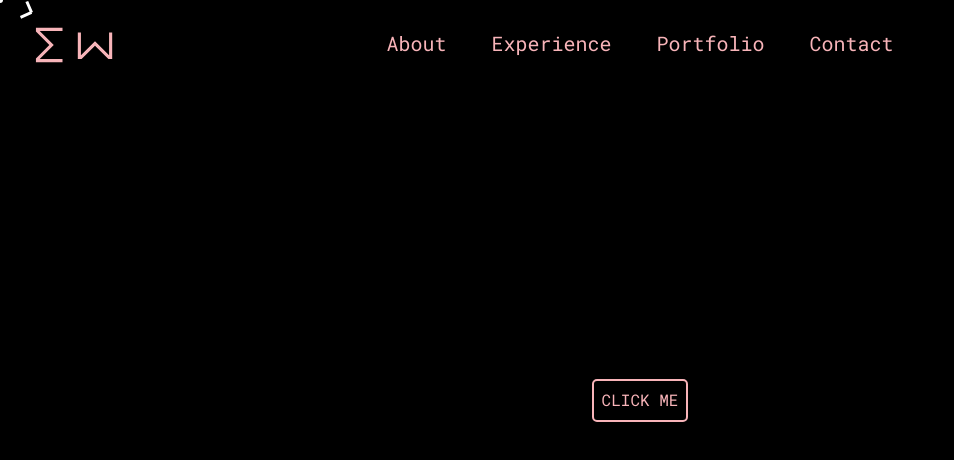
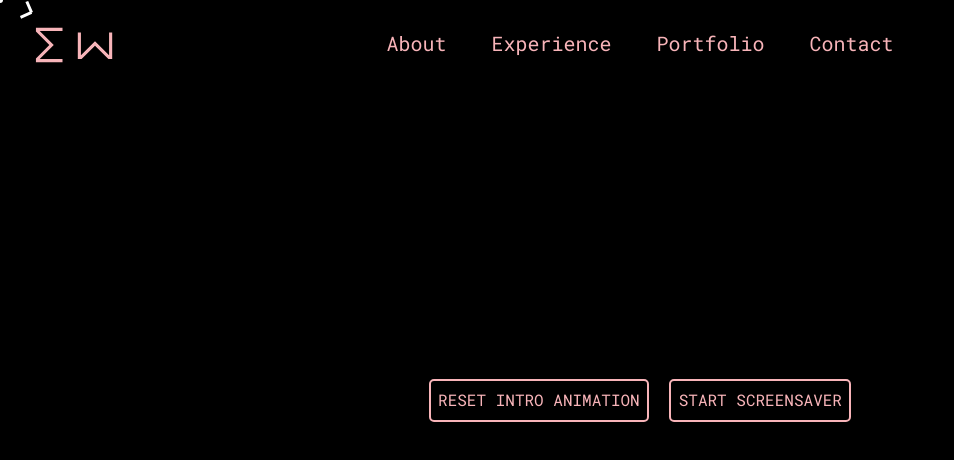
Before and after one commit to ewohlken2/viberational, a Next.js app: page /kris in a window 1280 px wide. Shown: the top 460 px of the page, without its empty margins (0-954 px from the left). Built offline with nearby package versions, Linux system fonts and the light colour scheme.

Commit message:
polished up, set up for screensaver

```diff
--- a/src/app/kris/cursor-canvas.tsx
+++ b/src/app/kris/cursorCanvas.tsx
@@ -4,17 +4,19 @@ const BASE_SIZE = 48;
 const PADDING = 4;
 const LERP = 0.15;
 const ROTATION_SPEED = 0.2; // deg per frame
-const ROTATION_LERP = 0.18; // Smooth rotation interpolation
+const ROTATION_LERP = 0.18;
 const DOT_SIZE = 6;
 const BORDER_WIDTH = 3;
 const BORDER_COLOR = "#ffffff"; // White for inversion effect
 const DOT_COLOR = "#ffffff"; // White for inversion effect
 const CORNER_GAP = 12; // Pixels from center of each side to leave transparent
-const SPRING_STRENGTH = 0.015; // How stiff the rubber band is
+const SPRING_STRENGTH = 0.075; // How stiff the rubber band is
 const SPRING_DAMPING = 0.55; // How quickly it loses energy
-const VELOCITY_INFLUENCE = 0.8; // How much mouse speed stretches it
+const VELOCITY_INFLUENCE = 0.7; // How much mouse speed stretches it
 const SNAP_LERP = 0.9; // How quickly it snaps to the hovered element center
-const CLICK_SCALE = 0.85; // Scale reduction on click
+const INITIAL_HOVER_LERP = 0.75; // Smooth lerp speed when first entering hover state
+const BOX_CLICK_SCALE = 0.85; // Scale reduction for box cursor on click
+const DOT_CLICK_SCALE = 0.55; // Scale reduction for dot cursor on click
 const SCALE_LERP = 0.06; // How quickly scale animates (smooth transition)
 
 const normalizeDeg = (deg: number) => ((deg % 360) + 360) % 360;
@@ -206,7 +208,6 @@ export default function CursorCanvas() {
     ) => {
       ctx.save();
 
-      // Always use center positioning
       const offsetX = width / 2;
       const offsetY = height / 2;
 
@@ -270,9 +271,6 @@ export default function CursorCanvas() {
       ctx.restore();
     };
 
-    // ----------------------------
-    // Animation loop
-    // ----------------------------
     const animate = () => {
       // Clear canvas
       ctx.clearRect(0, 0, canvas.width, canvas.height);
@@ -304,8 +302,10 @@ export default function CursorCanvas() {
         targetAnchor.current = { x: center.x, y: center.y };
 
         // Smoothly animate anchor to target position
-        // Use faster lerp during initial transition, then normal snap lerp
-        const lerpSpeed = isHoverTransition.current ? 0.25 : SNAP_LERP;
+        // Use smoother lerp during initial transition, then normal snap lerp
+        const lerpSpeed = isHoverTransition.current
+          ? INITIAL_HOVER_LERP
+          : SNAP_LERP;
 
         if (targetAnchor.current) {
           const dx = targetAnchor.current.x - mouse.current.x;
@@ -371,8 +371,8 @@ export default function CursorCanvas() {
       }
 
       // Animate scale based on active state
-      const targetBoxScale = isActive.current ? CLICK_SCALE : 1.0;
-      const targetDotScale = isActive.current ? CLICK_SCALE : 1.0;
+      const targetBoxScale = isActive.current ? BOX_CLICK_SCALE : 1.0;
+      const targetDotScale = isActive.current ? DOT_CLICK_SCALE : 1.0;
       boxScale.current += (targetBoxScale - boxScale.current) * SCALE_LERP;
       dotScale.current += (targetDotScale - dotScale.current) * SCALE_LERP;
 
--- a/src/app/kris/kris.css
+++ b/src/app/kris/kris.css
@@ -26,3 +26,23 @@
   transform: translate(-50%, -50%);
   will-change: transform;
 }
+
+.kris-nav-link {
+  color: #F8B4B9;
+  transition: color 0.3s ease;
+}
+
+.kris-nav-link:hover {
+  color: #FFD1D6;
+}
+
+.kris-button {
+  color: #F8B4B9;
+  border-color: #F8B4B9;
+  transition: color 0.3s ease, border-color 0.3s ease;
+}
+
+.kris-button:hover {
+  color: #FFD1D6;
+  border-color: #FFD1D6;
+}
--- a/src/app/kris/page.tsx
+++ b/src/app/kris/page.tsx
@@ -1,7 +1,7 @@
 "use client";
 
 import { useState } from "react";
-import CursorCanvas from "./cursor-canvas";
+import CursorCanvas from "./cursorCanvas";
 import IntroBanner from "./introBanner";
 import HeaderLogo from "../logo";
 import "./kris.css";
@@ -20,8 +20,12 @@ const navLinks = [
 export default function KrisPage() {
   const [bannerKey, setBannerKey] = useState(0);
 
-  const handleButtonClick = () => {
+  const handleResetClick = () => {
     setBannerKey((prev) => prev + 1);
+  };
+
+  const handleScreensaverClick = () => {
+    // TODO: Implement screensaver functionality
   };
 
   return (
@@ -58,8 +62,8 @@ export default function KrisPage() {
             key={link.label}
             href={link.href}
             data-cursor
+            className="kris-nav-link"
             style={{
-              color: "#F8B4B9",
               textDecoration: "none",
               cursor: "none",
               padding: `${BUTTON_PADDING_Y} ${BUTTON_PADDING_X}`,
@@ -84,23 +88,40 @@ export default function KrisPage() {
           display: "flex",
           alignItems: "center",
           justifyContent: "center",
+          gap: "20px",
         }}
       >
         <button
           data-cursor
-          onClick={handleButtonClick}
+          onClick={handleResetClick}
+          className="kris-button"
           style={{
             padding: `${BUTTON_PADDING_Y} ${BUTTON_PADDING_X}`,
             fontSize: "1.6rem",
             backgroundColor: "transparent",
-            color: "#F8B4B9",
-            border: "2px solid #F8B4B9",
+            border: "2px solid",
             borderRadius: "0.5rem",
             cursor: "none",
             textTransform: "uppercase",
           }}
         >
-          Click Me
+          Reset Intro Animation
+        </button>
+        <button
+          data-cursor
+          onClick={handleScreensaverClick}
+          className="kris-button"
+          style={{
+            padding: `${BUTTON_PADDING_Y} ${BUTTON_PADDING_X}`,
+            fontSize: "1.6rem",
+            backgroundColor: "transparent",
+            border: "2px solid",
+            borderRadius: "0.5rem",
+            cursor: "none",
+            textTransform: "uppercase",
+          }}
+        >
+          Start Screensaver
         </button>
       </div>
     </div>
```
